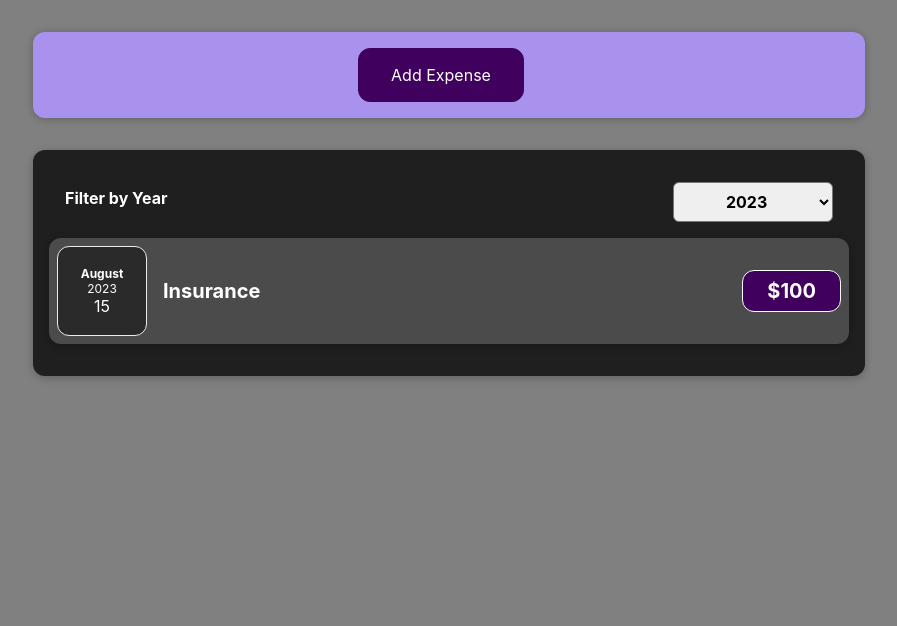
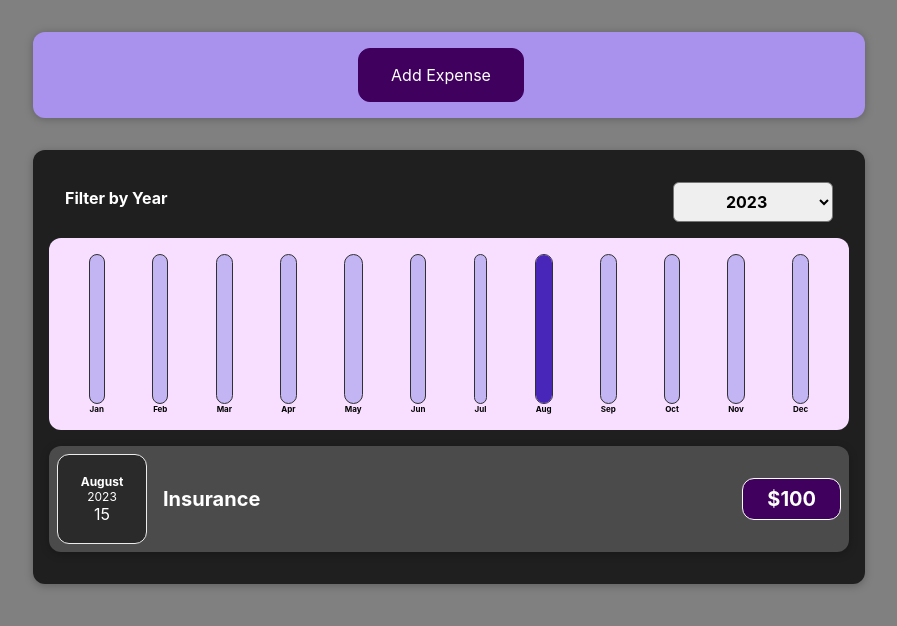
Before and after one commit to nishabdShunya/Automating-React-Course-for-Sharpener-Tech, a React (Create React App) app: page / in a window 1280 px wide. Shown: the top 626 px of the page, without its empty margins (191-1088 px from the left). Built offline with nearby package versions, Linux system fonts and the light colour scheme.

Commit message:
Add. A2-T12-Integrating Expense Chart-With Solution

```diff
--- a/src/components/Chart/Chart.js
+++ b/src/components/Chart/Chart.js
@@ -1 +1,47 @@
-// Write your code below:
+import React from "react";
+import ChartBar from "./ChartBar";
+import "./Chart.css";
+
+const Chart = (props) => {
+  const expensesOnlyArray = props.chartExpenses.map((monthExpenseData) => {
+    return monthExpenseData.price;
+  });
+
+  const maxValue = Math.max(...expensesOnlyArray);
+
+  const chartData = [
+    { expenseMonth: "Jan", expenseValue: 0 },
+    { expenseMonth: "Feb", expenseValue: 0 },
+    { expenseMonth: "Mar", expenseValue: 0 },
+    { expenseMonth: "Apr", expenseValue: 0 },
+    { expenseMonth: "May", expenseValue: 0 },
+    { expenseMonth: "Jun", expenseValue: 0 },
+    { expenseMonth: "Jul", expenseValue: 0 },
+    { expenseMonth: "Aug", expenseValue: 0 },
+    { expenseMonth: "Sep", expenseValue: 0 },
+    { expenseMonth: "Oct", expenseValue: 0 },
+    { expenseMonth: "Nov", expenseValue: 0 },
+    { expenseMonth: "Dec", expenseValue: 0 },
+  ];
+
+  for (let expense of props.chartExpenses) {
+    chartData[expense.date.getMonth()].expenseValue += expense.price;
+  }
+
+  return (
+    <div className="chart">
+      {chartData.map((monthData) => {
+        return (
+          <ChartBar
+            key={monthData.expenseMonth}
+            label={monthData.expenseMonth}
+            value={monthData.expenseValue}
+            maxValue={maxValue}
+          />
+        );
+      })}
+    </div>
+  );
+};
+
+export default Chart;
--- a/src/components/Chart/ChartBar.js
+++ b/src/components/Chart/ChartBar.js
@@ -1 +1,21 @@
-// Write your code below:
+import React from "react";
+import "./ChartBar.css";
+
+const ChartBar = (props) => {
+  let fillHeight = "0%";
+
+  if (props.value > 0) {
+    fillHeight = Math.round((props.value / props.maxValue) * 100) + "%";
+  }
+
+  return (
+    <div className="chart-bar">
+      <div className="chart-bar__inner">
+        <div className="chart-bar__fill" style={{ height: fillHeight }}></div>
+      </div>
+      <div className="chart-bar__label">{props.label}</div>
+    </div>
+  );
+};
+
+export default ChartBar;
--- a/src/components/Expenses/Expenses.js
+++ b/src/components/Expenses/Expenses.js
@@ -1,8 +1,7 @@
-// Write your code at relevant places in the code below:
-
 import React, { useState } from "react";
 import ExpensesFilter from "./ExpensesFilter";
 import ExpensesList from "./ExpensesList";
+import ExpensesChart from "./ExpensesChart";
 import "./Expenses.css";
 import Card from "../UI/Card";
 
@@ -23,6 +22,7 @@ const Expenses = (props) => {
         selected={filteredYear}
         onChangeFilter={changeFilterHandler}
       />
+      <ExpensesChart filteredExpensesForChart={filteredExpenses} />
       <ExpensesList items={filteredExpenses} />
     </Card>
   );
--- a/src/components/Expenses/ExpensesChart.js
+++ b/src/components/Expenses/ExpensesChart.js
@@ -1 +1,12 @@
-// Write your code below:
+import React from "react";
+import Chart from "../Chart/Chart";
+
+const ExpensesChart = (props) => {
+  return (
+    <div>
+      <Chart chartExpenses={props.filteredExpensesForChart} />
+    </div>
+  );
+};
+
+export default ExpensesChart;
```
